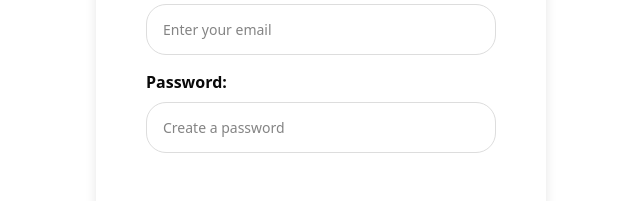
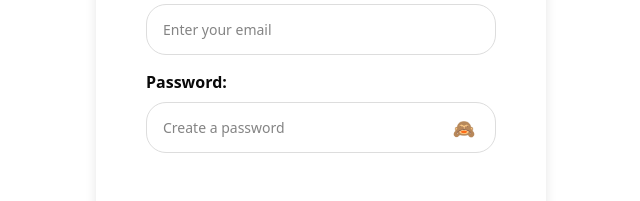
Before and after one commit to Fit3170-RoadPulse/RoadPulse, a React (Vite) app in the folder frontend/: page /registration-page in a window 1280 px wide. Shown: the part 384-585 px from the top of the page, without its empty margins (319-959 px from the left). Built offline with nearby package versions, Linux system fonts and the light colour scheme.

Commit message:
US20-REGISTRATION PAGE: modified registration page layout

```diff
--- a/frontend/src/pages/registrationpage/RegistrationPage.css
+++ b/frontend/src/pages/registrationpage/RegistrationPage.css
@@ -31,8 +31,11 @@
 }
 
 .register-field {
+    position: relative;
     width: 100%;
-    margin-bottom: 15px;
+    max-width: 500px;
+    margin: 0 auto;
+    margin-top: 15px;
 }
 
 .register-label {
@@ -103,3 +106,38 @@
 .login-link-text .login-linkBtn {
     margin-left: 5px;
 }
+
+.input-wrapper {
+    position: relative;
+    width: 100%;
+    display: block;
+}
+
+.icon-btn {
+    position: absolute !important;
+    top: 70% !important;
+    right: 10px !important;
+    padding: 6px;
+    z-index: 2;
+    transform: translateY(-50%);
+    background: transparent;
+    border: none !important;
+    cursor: pointer;
+    font-size: 18px;
+    color: #666;
+    padding: 0;
+    outline: none;
+    -webkit-tap-highlight-color: transparent;
+}
+
+button.icon-btn:focus,
+button.icon-btn:active {
+    outline: none !important;
+    box-shadow: none !important;
+    border: none !important;
+}
+
+.icon-btn:hover {
+    color: #333;
+    border-color: transparent;
+}
--- a/frontend/src/pages/registrationpage/RegistrationPage.jsx
+++ b/frontend/src/pages/registrationpage/RegistrationPage.jsx
@@ -1,33 +1,102 @@
-import React from "react";
+import React, { useState } from "react";
 import { Link, useNavigate } from "react-router-dom";
 import "./RegistrationPage.css";
-import LoginPage from "../loginpage/Login";
 
-export default function RegisterPage({ onRegister, onLogin }) {
-    const [username, setUsername] = React.useState("");
-    const [password, setPassword] = React.useState("");
-    const [confirmPassword, setConfirmPassword] = React.useState("");
+const validatePassword = (password) => {
+    if (password.length < 8) {
+        return "Password must be at least 8 characters long.";
+    }
 
+    // check for at least on letter
+    if (!/[a-zA-Z]/.test(password)) {
+        return "Password must include at least one letter.";
+    }
+
+    // check for at least one number
+    if (!/\d/.test(password)) {
+        return "Password must include at least one number (0-9).";
+    }
+
+    // check for at least one special character
+    if (!/[^a-zA-Z0-9]/.test(password)) {
+        return "Password must include at least one special character";
+    }
+
+    return null; // validation passed
+};
+
+const validateEmail = (email) => {
+    // Basic regex check for email format
+    if (!/^[^\s@]+@[^\s@]+\.[^\s@]+$/.test(email)) {
+        return "Please enter a valid email address.";
+    }
+    return null;
+};
+
+const validateUsername = (username) => {
+    if (username.length < 3) {
+        return "Username must be at least 3 characters long.";
+    }
+    return null;
+};
+
+export default function RegisterPage({ onRegister, navigateTo }) {
+    const [username, setUsername] = useState("");
+    const [email, setEmail] = useState("");
+    const [password, setPassword] = useState("");
+    const [confirmPassword, setConfirmPassword] = useState("");
+    const [errorMessage, setErrorMessage] = useState("");
+    const [isRegistered, setIsRegistered] = useState(false);
     const navigate = useNavigate();
+    const [show, setShow] = useState({ current: false });
+    const toggle = (field) => setShow((s) => ({ ...s, [field]: !s[field] }));
 
     function handleRegister() {
-        if (password !== confirmPassword) {
-            alert("Passwords do not match!");
+        setErrorMessage(""); // clear previous errors
+
+        // validate username
+        let error = validateUsername(username);
+        // if (error) return setErrorMessage(error);
+        if (error) {
+            alert(error);
             return;
         }
 
-        const values = { username, password };
+        // validate email
+        error = validateEmail(email);
+        // if (error) return setErrorMessage(error);
+        if (error) {
+            alert(error);
+            return;
+        }
+
+        // validate password
+        error = validatePassword(password);
+        // if (error) return setErrorMessage(error);
+        if (error) {
+            alert(error);
+            return;
+        }
+
+        // if (password !== confirmPassword) {
+        //     alert("Passwords do not match!");
+        //     return;
+        // }
+
+        const values = { username, email, password };
 
         const isRegistrationSuccessful = true;
 
-        if (isRegistrationSuccessful){
-            if (typeof onRegister === "function"){
-                onRegister(value);
+        if (isRegistrationSuccessful) {
+            if (typeof onRegister === "function") {
+                onRegister(values); // passing all values including email
             }
 
-            navigate("/email-verification");
-        }else{
-            alert("Registration failed. Please try again")
+            setIsRegistered(true);
+
+            navigate("/email-verification"); // navigate to verification page
+        } else {
+            alert("Registration failed. Please try again");
         }
     }
 
@@ -50,37 +119,43 @@ export default function RegisterPage({ onRegister, onLogin }) {
                 <label className="register-label">Email:</label>
                 <input
                     className="register-input"
-                    value={confirmPassword}
-                    onChange={(e) => setConfirmPassword(e.target.value)}
+                    value={email}
+                    onChange={(e) => setEmail(e.target.value)}
                     placeholder="Enter your email"
-                    type="password"
                 />
             </div>
 
             <div className="register-field">
                 <label className="register-label">Password:</label>
+
                 <input
                     className="register-input"
                     value={password}
                     onChange={(e) => setPassword(e.target.value)}
                     placeholder="Create a password"
-                    type="password"
+                    type={show.current ? "text" : "password"}
                 />
+                <button
+                    type="button"
+                    className="icon-btn"
+                    onClick={() => toggle("current")}
+                    aria-label="Toggle new password visibility"
+                >
+                    {show.current ? "👁️" : "🙈"}
+                </button>
             </div>
 
             <div className="register-buttons">
                 <button onClick={handleRegister} className="register-primaryBtn">
-                Register
+                    Register
                 </button>
             </div>
 
-
-
             <p className="login-link-text">
-            Already have an account?
-            <Link to="/login-page" className="login-linkBtn">
+                Already have an account?
+                <Link to="/login-page" className="login-linkBtn">
                     Login
-            </Link>
+                </Link>
             </p>
         </div>
     );
```
